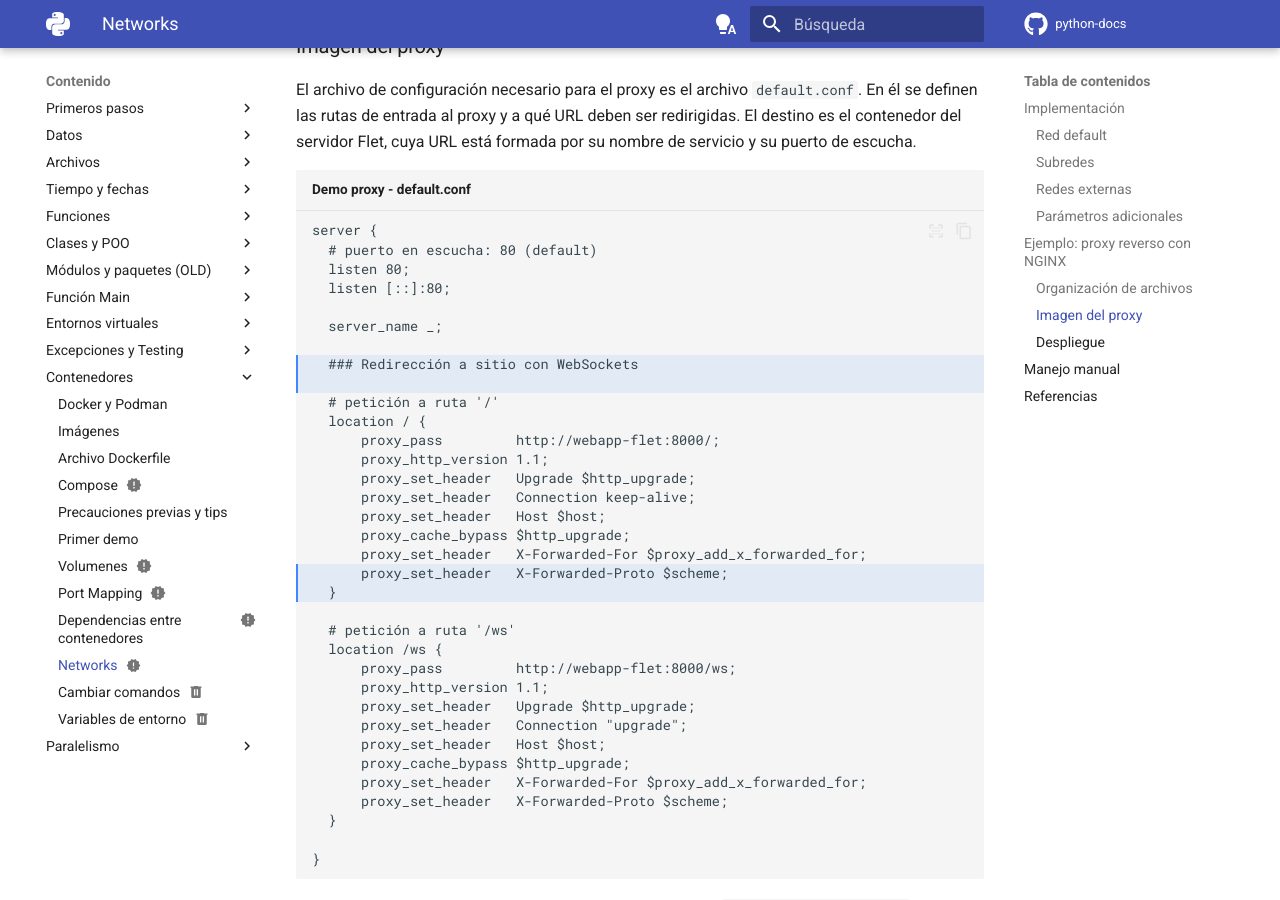
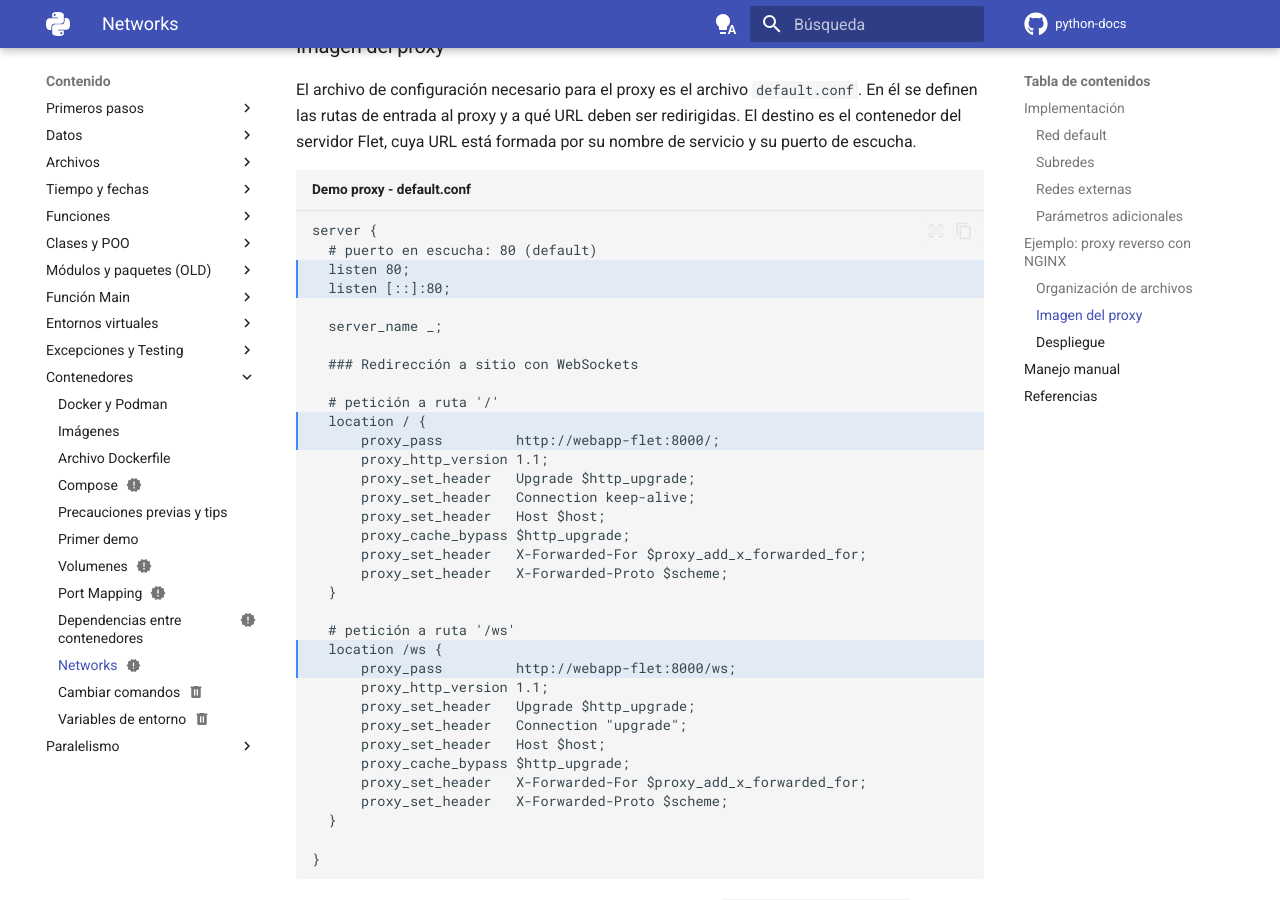
Before and after one commit to alejrot/python-docs, an MkDocs documentation site: the page built from docs/contenedores/networks.md, in a window 1280 px wide and 900 px high, scrolled down 4768 px. Built offline with MkDocs 1.6.1 and Material for MkDocs 9.7.7, drawn with Linux system fonts in a browser that asks for light colours; plug-ins that fetch from the network failed and are left out; comment, search, counter and statistics services are not loaded.

Commit message:
Contenedores: patch menor

````diff
--- a/docs/contenedores/networks.md
+++ b/docs/contenedores/networks.md
@@ -313,7 +313,7 @@ cuya URL está formada por su nombre de servicio
 y su puerto de escucha.
 
 
-```conf hl_lines="8-9 19-20" title="Demo proxy - default.conf"
+```conf hl_lines="3-4 11-12 23-24" title="Demo proxy - default.conf"
 server {
   # puerto en escucha: 80 (default)
   listen 80;
````
